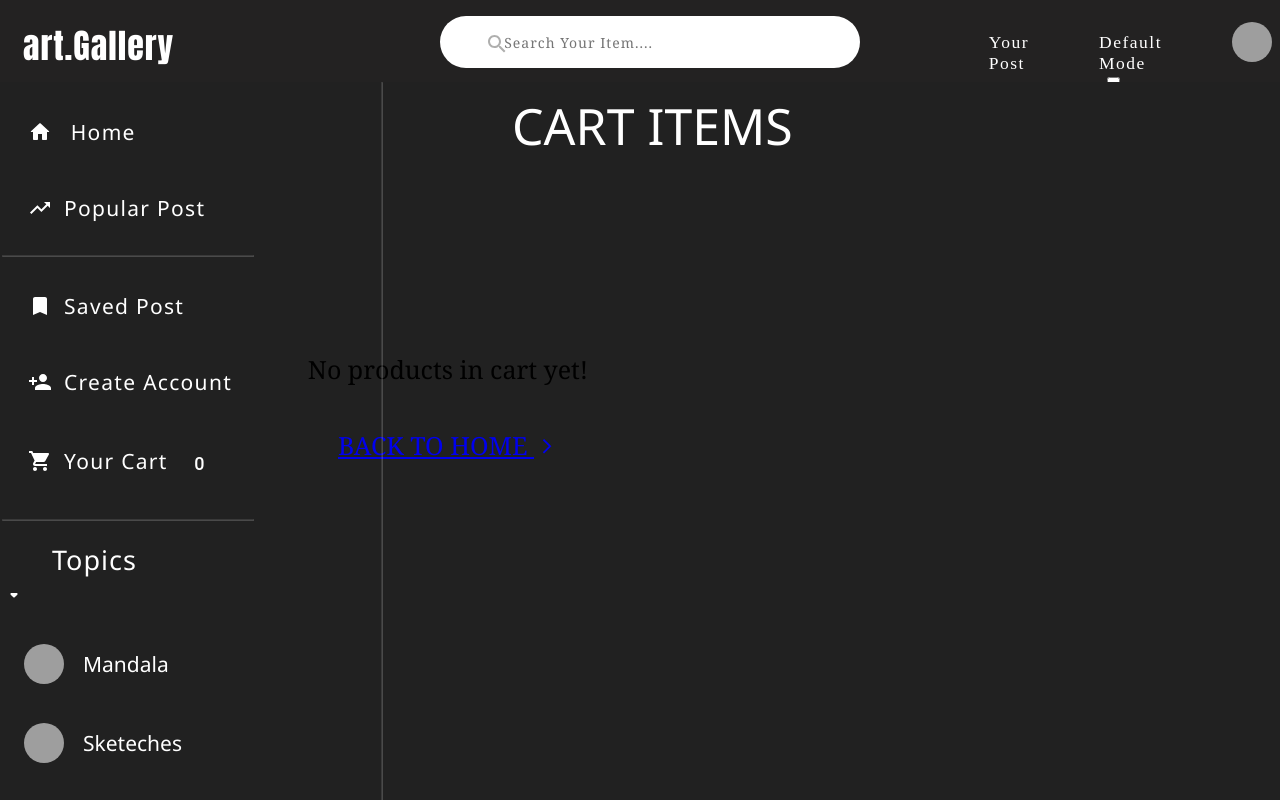
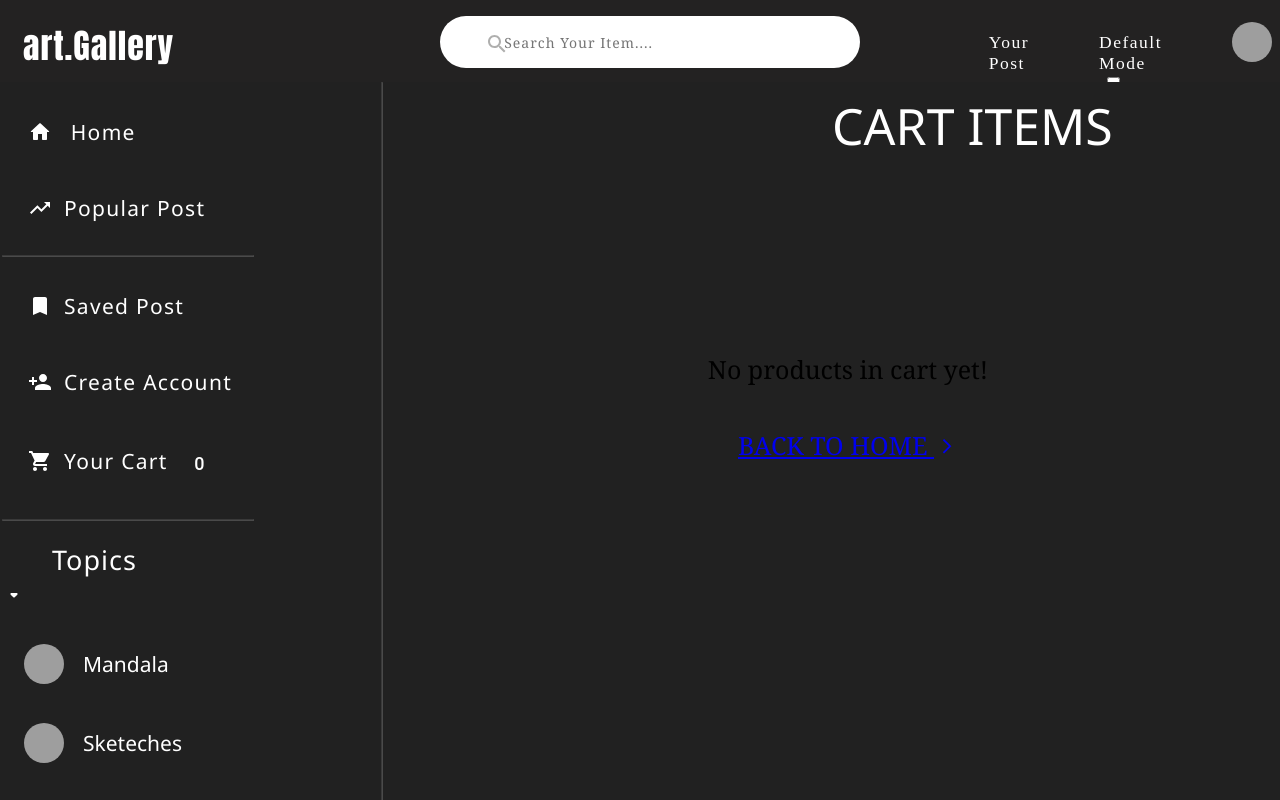
Before and after one commit to Pragyani/art-gallery, a React (Create React App) app: page /add-to-cart in a window 1280 px wide. Built offline with nearby package versions, Linux system fonts and the light colour scheme; grey boxes are pictures that could not be loaded.

Commit message:
add : changes in CartPage.css

```diff
--- a/src/pages/CARTPAGE/CartPage.css
+++ b/src/pages/CARTPAGE/CartPage.css
@@ -9,7 +9,7 @@
     font-weight: lighter;
     font-family: 'Segoe UI', Tahoma, Geneva, Verdana, sans-serif;
     margin: 28px;
-    margin-left: 30pc;
+    margin-left: 24pc;
     /* margin-bottom: 20px; */
     padding-top: 4pc;
     padding-left: 2pc;
@@ -48,22 +48,19 @@
 }
 
 .cart-products-container .cart-products-list .products {
-    width: 86%;
+    width: 90%;
     display: flex;
     margin-top: 52px;
 
 }
 
 .cart-products-container .cart-products-list {
-    width: 70%;
-    /* border: 1px solid black; */
-    /* display: flex;
-    justify-content: space-evenly;
-    flex-wrap: wrap; */
+    width: 79%;
+    margin-left: 26pc;
 }
 
 .cart-products-list .fluid-post {
-    width: 70%;
+    width: 80%;
     /* padding: 30px; */
     margin-top: 70px;
     margin-bottom: 50px;
@@ -85,7 +82,7 @@
 
 .cart-products-container .cart-products-list .product-img img {
     width: 100%;
-    height: 28pc;
+    height: 29.5pc;
     /* border: 3px solid yellow; */
 }
 
@@ -96,11 +93,11 @@
     bottom: 13pc;
 }
 
-.cartpage-hr{
+.cartpage-hr {
     color: var(--color);
     opacity: .2;
     margin-left: 23.8pc;
     position: fixed;
     margin-top: 82px;
-    height:100%;
+    height: 100%;
 }
```
